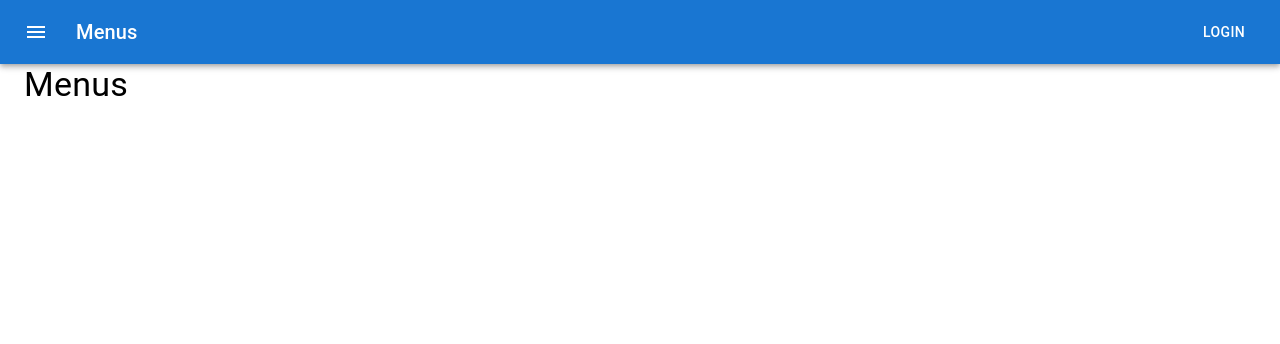
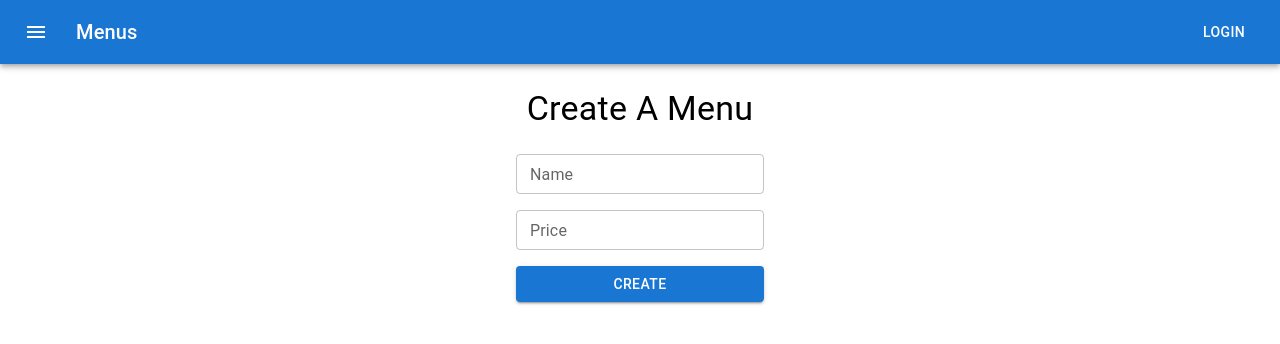
Before and after one commit to NHWai/happy-pos-nhwai, a React (Vite) app in the folder frontend/: page /menus in a window 1280 px wide. Shown: the top 344 px of the page. Built offline with nearby package versions, Linux system fonts and the light colour scheme.

Commit message:
create a create-menubox in menu page

```diff
--- a/frontend/src/components/Navbar.tsx
+++ b/frontend/src/components/Navbar.tsx
@@ -41,8 +41,11 @@ export default function Navbar() {
     { label: "Setting", icon: <SettingsIcon />, link: "setting" },
   ];
   const pageLabel =
-    drawerItems[drawerItems.findIndex((el) => el.link === pathname.slice(1))]
-      .label;
+    pathname === "/"
+      ? "Home"
+      : drawerItems[
+          drawerItems.findIndex((el) => el.link === pathname.slice(1))
+        ].label;
   const toggleDrawer =
     (open: boolean) => (event: React.KeyboardEvent | React.MouseEvent) => {
       if (
@@ -95,8 +98,9 @@ export default function Navbar() {
             color="inherit"
             aria-label="menu"
             sx={{ mr: 2 }}
+            onClick={toggleDrawer(true)}
           >
-            <MenuIcon onClick={toggleDrawer(true)} />
+            <MenuIcon />
           </IconButton>
           <Drawer anchor="left" open={isOpen} onClose={toggleDrawer(false)}>
             {list()}
--- a/frontend/src/routes/Menus.tsx
+++ b/frontend/src/routes/Menus.tsx
@@ -1,5 +1,32 @@
-import { Typography } from "@mui/material";
+import { Box, Button, TextField, Typography } from "@mui/material";
 
 export const Menus = () => {
-  return <Typography variant="h4">Menus</Typography>;
+  return (
+    <Box
+      sx={{
+        marginX: "auto",
+        display: "flex",
+        flexDirection: "column",
+        alignItems: "center",
+      }}
+    >
+      <Typography my={3} variant="h4">
+        Create A Menu
+      </Typography>
+
+      <Box
+        component="form"
+        sx={{
+          maxWidth: "350px",
+          display: "flex",
+          flexDirection: "column",
+          gap: 2,
+        }}
+      >
+        <TextField fullWidth variant="outlined" size="small" label="Name" />
+        <TextField fullWidth variant="outlined" size="small" label="Price" />
+        <Button variant="contained">Create</Button>
+      </Box>
+    </Box>
+  );
 };
```
